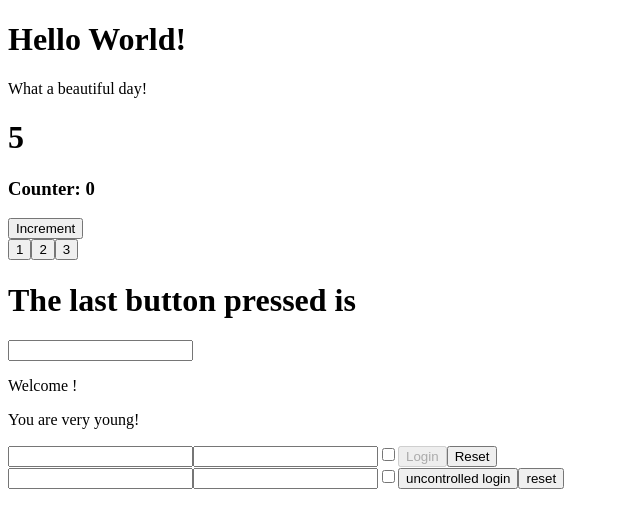
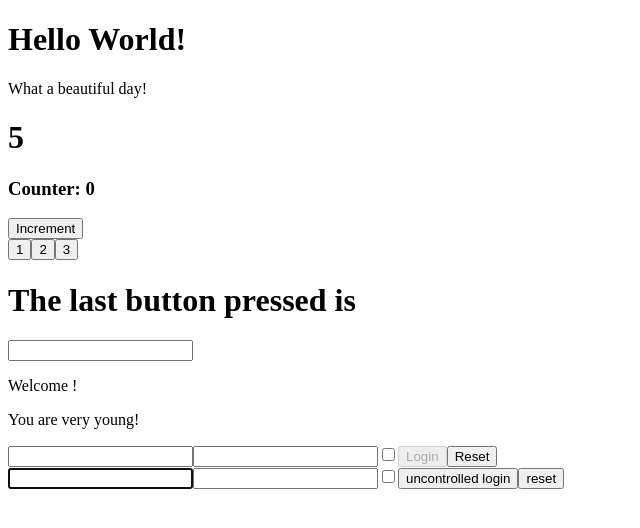
Before and after one commit to nicpes/react_exercises, a React (Create React App) app: page / in a window 1280 px wide. Shown: the top 528 px of the page, without its empty margins (0-640 px from the left). Built offline with nearby package versions, Linux system fonts and the light colour scheme.

Commit message:
forms-06

```diff
--- a/src/UncontrolledLogin.js
+++ b/src/UncontrolledLogin.js
@@ -1,6 +1,11 @@
 import React from "react";
+import { createRef } from "react";
 
 export class UncontrolledLogin extends React.Component {
+  constructor(props) {
+    super(props);
+    this.userInputRef = createRef();
+  }
   handleFormSubmit = (event) => {
     event.preventDefault();
     const username = event.target.elements.username.value;
@@ -9,11 +14,14 @@ export class UncontrolledLogin extends React.Component {
     console.log({ username, password, remember });
   };
 
+  componentDidMount() {
+    this.userInputRef.current.focus();
+  }
   render() {
     return (
       <div>
         <form ref={this._formRef} onSubmit={this.handleFormSubmit}>
-          <input name="username"></input>
+          <input name="username" ref={this.userInputRef}></input>
           <input name="password" type="password"></input>
           <input name="remember" type="checkbox"></input>
           <button type="submit">uncontrolled login</button>
```
